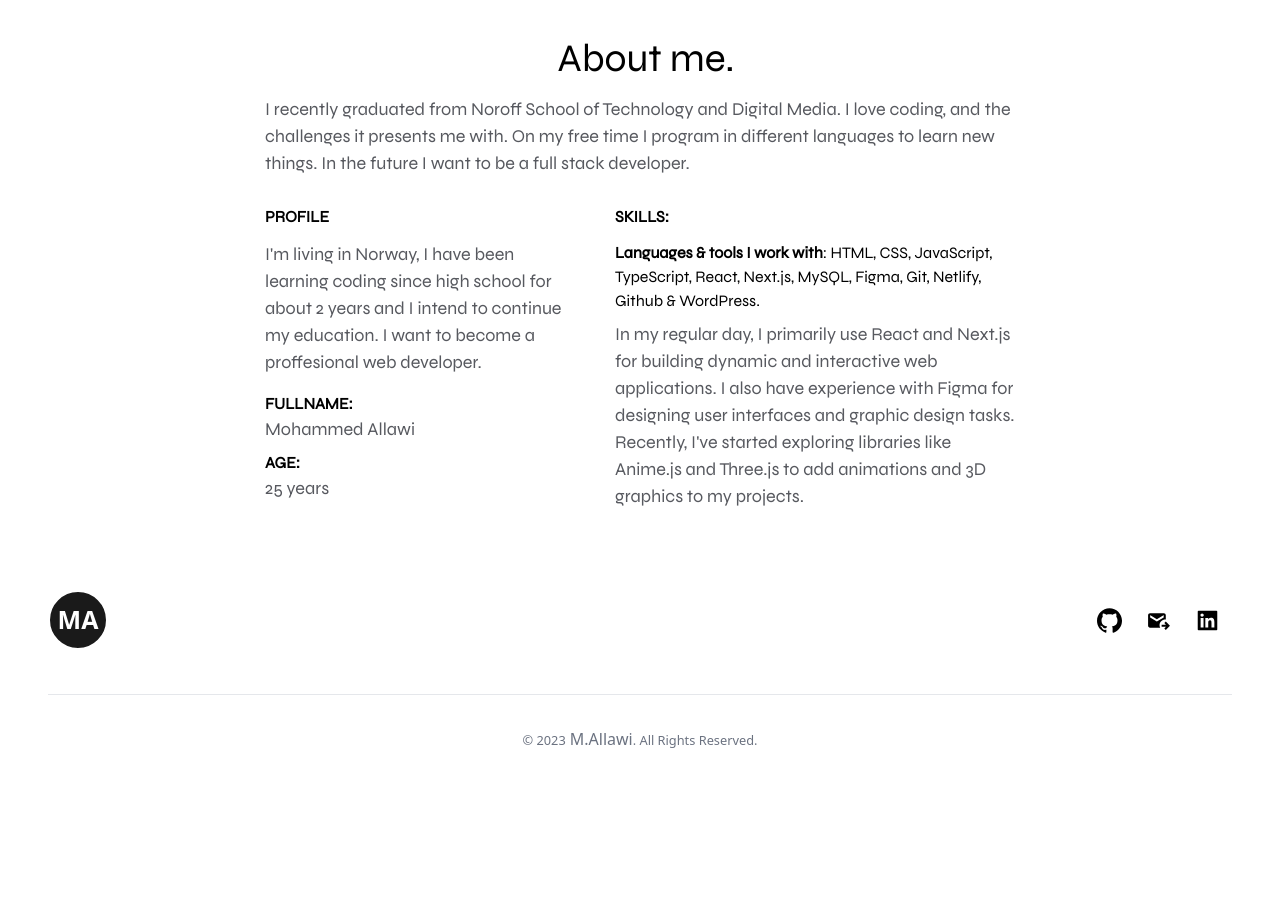
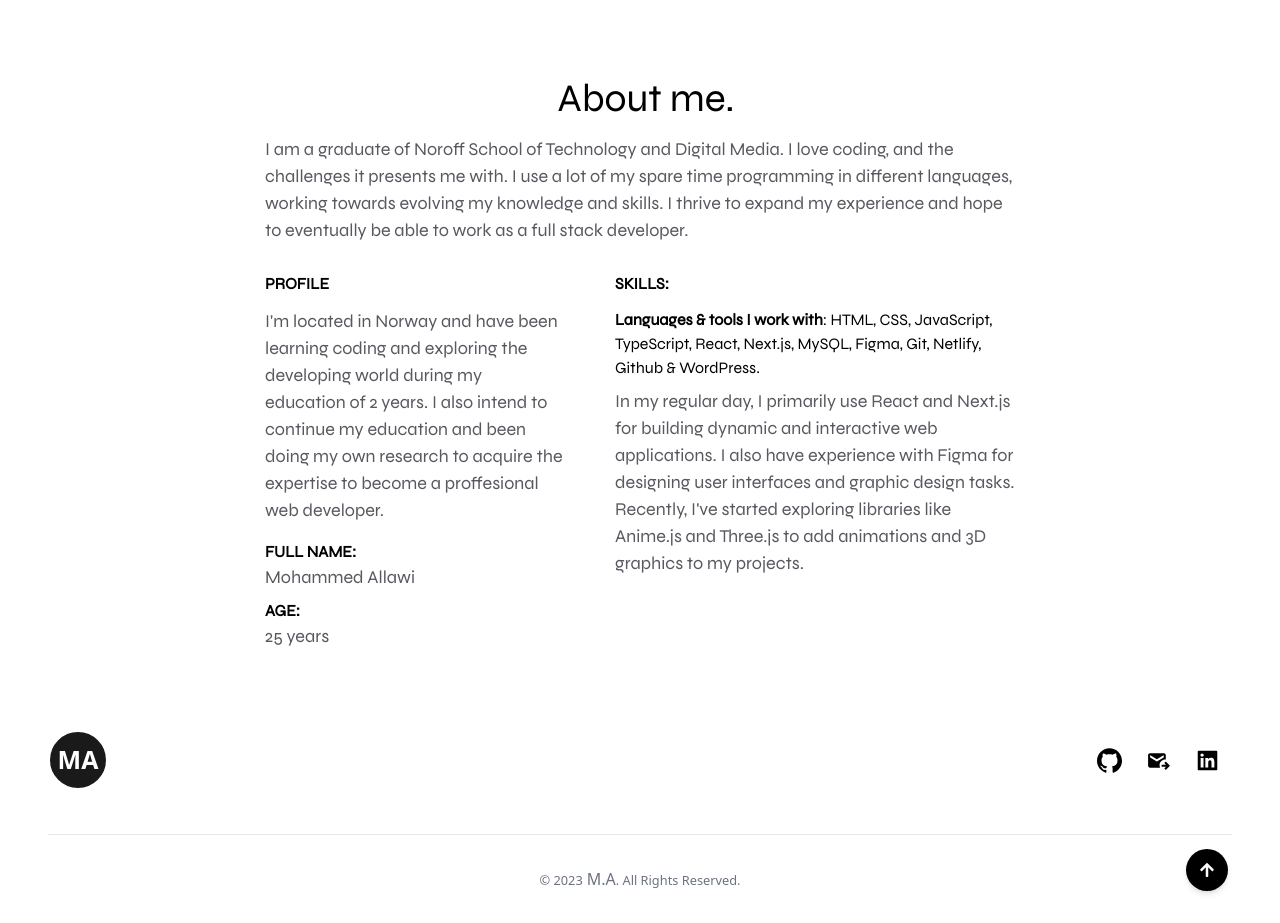
Before and after one commit to Allawi465/ma, a Next.js app: page / in a window 1280 px wide. Shown: the part 1840-2763 px from the top of the page. Before the commit the page ends 2623 px from the top, so only its background shows below. Built offline with nearby package versions, Linux system fonts and the light colour scheme.

Commit message:
more content

```diff
--- a/src/components/about/aboutMe.tsx
+++ b/src/components/about/aboutMe.tsx
@@ -7,10 +7,11 @@ export default function AboutMe() {
         </h3>
         <div className="flex justify-center flex-wrap sm:flex-nowrap gap-3">
           <p className="max-w-[750px] leading-normal text-base sm:text-xl text-lightGray dark:text-darkGrey">
-            I recently graduated from Noroff School of Technology and Digital
-            Media. I love coding, and the challenges it presents me with. On my
-            free time I program in different languages to learn new things. In
-            the future I want to be a full stack developer.
+            I am a graduate of Noroff School of Technology and Digital Media. I
+            love coding, and the challenges it presents me with. I use a lot of
+            my spare time programming in different languages, working towards
+            evolving my knowledge and skills. I thrive to expand my experience
+            and hope to eventually be able to work as a full stack developer.
           </p>
         </div>
       </div>
@@ -20,14 +21,16 @@ export default function AboutMe() {
             <div className="mmax-w-full sm:max-w-[300px]">
               <h6 className="uppercase font-bold my-3">Profile</h6>
               <p className="leading-normal text-base sm:text-xl text-lightGray dark:text-darkGrey mb-2">
-                I'm living in Norway, I have been learning coding since high
-                school for about 2 years and I intend to continue my education.
-                I want to become a proffesional web developer.
+                I'm located in Norway and have been learning coding and
+                exploring the developing world during my education of 2 years. I
+                also intend to continue my education and been doing my own
+                research to acquire the expertise to become a proffesional web
+                developer.
               </p>
               <div className="flex justify-between sm:flex-col py-2">
                 <div>
                   <strong className="uppercase font-bold my-3">
-                    Fullname:
+                    Full name:
                   </strong>
                   <p className="leading-normal text-base sm:text-xl text-lightGray dark:text-darkGrey mb-2">
                     Mohammed Allawi
--- a/src/components/about/index.tsx
+++ b/src/components/about/index.tsx
@@ -4,9 +4,9 @@ import { ArrowRightIcon } from '@heroicons/react/24/solid';
 
 export default function Introduction() {
   return (
-    <section id="portfolio" className="my-10 sm:my-20">
-      <div className="flex justify-center gap-2 h-[605px]">
-        <div className="my-auto">
+    <section id="portfolio" className="my-20">
+      <div className="flex justify-center h-[605px]">
+        <div className="mb-auto mt-[60px] sm:my-auto">
           <h1 className="text-3xl md:pt-4 text-center">
             Hello, I'm Mohammed Allawi
           </h1>
--- a/src/components/layout/footer/index.tsx
+++ b/src/components/layout/footer/index.tsx
@@ -5,9 +5,9 @@ import { MdOutgoingMail } from 'react-icons/md';
 
 export default function Footer() {
   return (
-    <footer className="bg-white w-full dark:bg-transparent">
+    <footer className="bg-white w-full dark:bg-transparent relative">
       <div className="w-full max-w-screen-xl mx-auto p-4 md:py-8">
-        <div className="flex items-center justify-between flex-wrap">
+        <div className="flex flex-col items-start sm:items-center sm:flex-row sm:justify-between sm:flex-wrap">
           <div className="rounded-full sm:my-3 bg-dark text-white border-2 border-solid border-white dark:border-white inline-block">
             <a
               href="#header"
@@ -37,6 +37,25 @@ export default function Footer() {
             </li>
           </ul>
         </div>
+        <a
+          href="#header"
+          className="inline-block p-3 bg-black dark:bg-white dark:text-black text-white font-medium text-xs leading-tight uppercase rounded-full shadow-md hover:shadow-lg active:shadow-lg transition duration-150 ease-in-out bottom-[6.6rem] sm:bottom-8 right-5 absolute border border-transparent dark:hover:bg-transparent dark:hover:border-white dark:hover:text-white hover:bg-transparent hover:border-black hover:text-black"
+        >
+          <svg
+            aria-hidden="true"
+            focusable="false"
+            data-prefix="fas"
+            className="w-4 h-4"
+            role="img"
+            xmlns="http://www.w3.org/2000/svg"
+            viewBox="0 0 448 512"
+          >
+            <path
+              fill="currentColor"
+              d="M34.9 289.5l-22.2-22.2c-9.4-9.4-9.4-24.6 0-33.9L207 39c9.4-9.4 24.6-9.4 33.9 0l194.3 194.3c9.4 9.4 9.4 24.6 0 33.9L413 289.4c-9.5 9.5-25 9.3-34.3-.4L264 168.6V456c0 13.3-10.7 24-24 24h-32c-13.3 0-24-10.7-24-24V168.6L69.2 289.1c-9.3 9.8-24.8 10-34.3.4z"
+            ></path>
+          </svg>
+        </a>
         <hr className="my-6 border-gray-200 sm:mx-auto dark:border-gray-700 lg:my-8" />
         <span className="block text-sm text-gray-500 text-center dark:text-gray-400">
           &copy; {new Date().getFullYear()}
@@ -44,7 +63,7 @@ export default function Footer() {
             href="https://github.com/Allawi465"
             className="hover:underline ml-1 text-base"
           >
-            M.Allawi
+            M.A
           </a>
           . All Rights Reserved.
         </span>
--- a/src/pages/index.tsx
+++ b/src/pages/index.tsx
@@ -15,7 +15,7 @@ export default function Home() {
 
       <Projects />
 
-      <div className="arrow-scroll py-[120px]">
+      <div className="arrow-scroll pt-[97px] pb-[150px] sm:py-[140px] ">
         <a href="#about">
           <span className="arrow one border-r-2 border-b-2 border-sky-800 dark:border-sky-400"></span>
           <span className="arrow two border-r-2 border-b-2 border-sky-800 dark:border-sky-400"></span>
```
